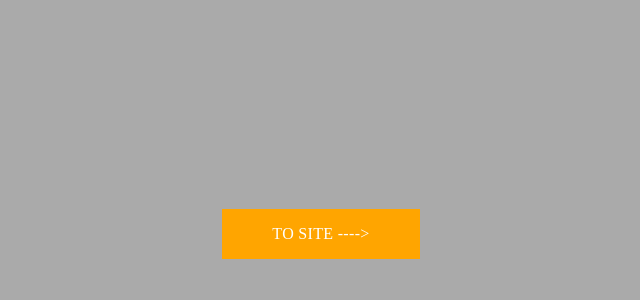
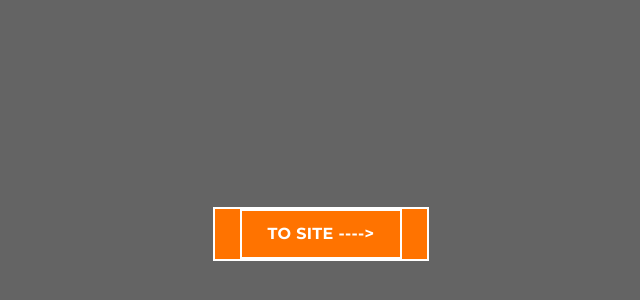
Before and after one commit to prazhenik/V-zone, a website built with webpack: page index.html in a window 1280 px wide. Shown: the part 166-466 px from the top of the page, without its empty margins (319-959 px from the left). Built offline with nearby package versions, Linux system fonts and the light colour scheme.

Commit message:
Update index.html

```diff
--- a/index.html
+++ b/index.html
@@ -20,6 +20,8 @@
 </html>
 
 <style>
+	@import url(https://fonts.googleapis.com/css?family=Montserrat:700);
+
 	*,
 	*::before,
 	*::after {
@@ -37,7 +39,7 @@
 		min-width: 320px;
 		width: 100%;
 		color: #fff;
-		background-color: #5e5373;
+		background-color: rgb(100, 100, 100);
 	}
 
 	body {
@@ -49,12 +51,10 @@
 
 	a {
 		text-decoration: underline;
-		color: #ebe691
 	}
 
 	a:visited {
 		text-decoration: underline;
-		color: #aaa768;
 	}
 
 	a:hover {
@@ -77,7 +77,6 @@
 		justify-content: center;
 		width: 100%;
 		min-height: 100vh;
-		background-color: #aaa;
 	}
 
 	.sitelink {
@@ -89,10 +88,11 @@
 		justify-content: center;
 		width: auto;
 		overflow: hidden;
-		background: orange;
+		background: rgb(255, 115, 0);
 		min-height: 50px;
 		padding: 0px 25px;
 		color: #fff;
 		text-transform: uppercase;
+		border: 2px solid #fff;
 	}
 </style>
```
